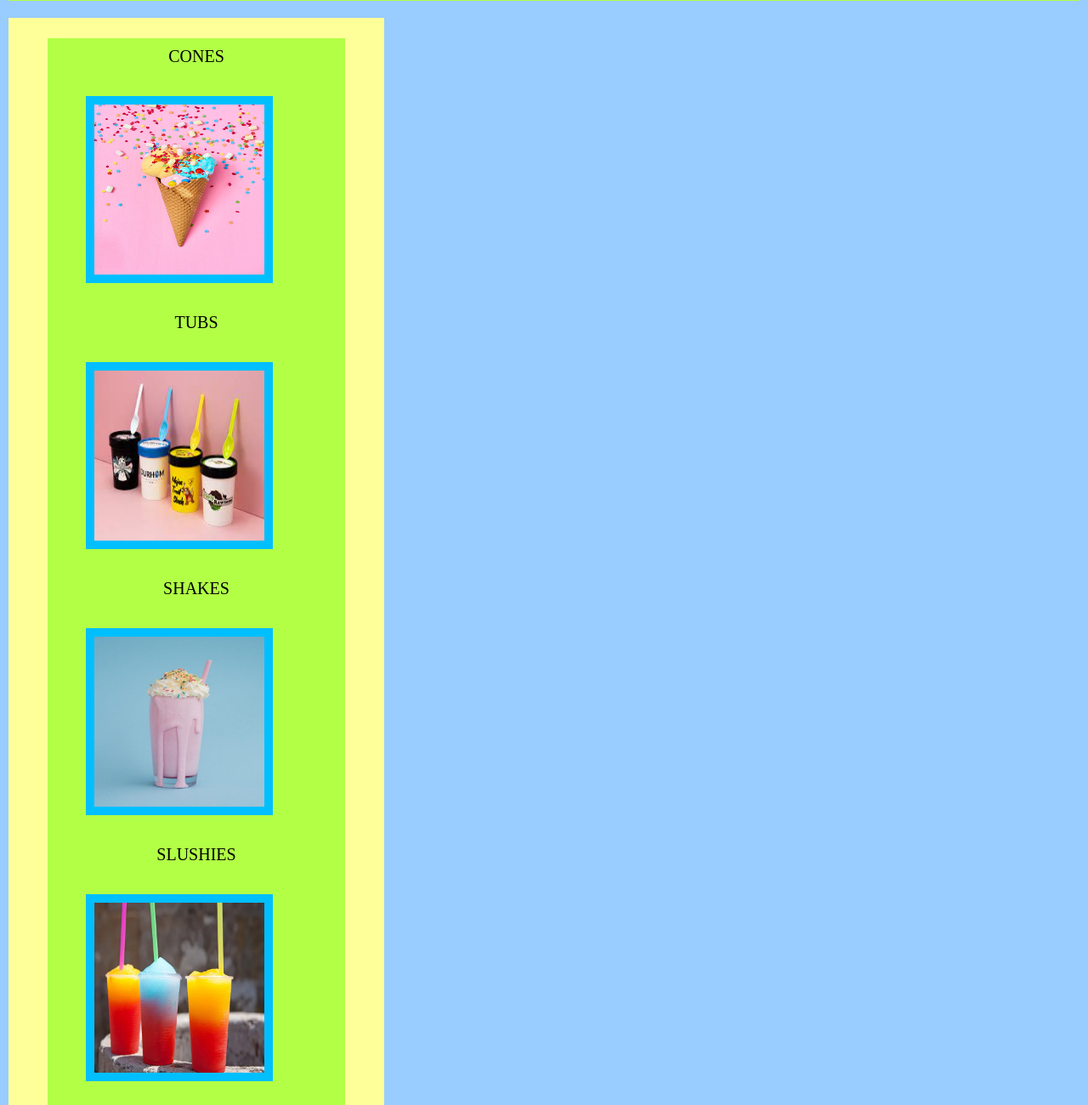
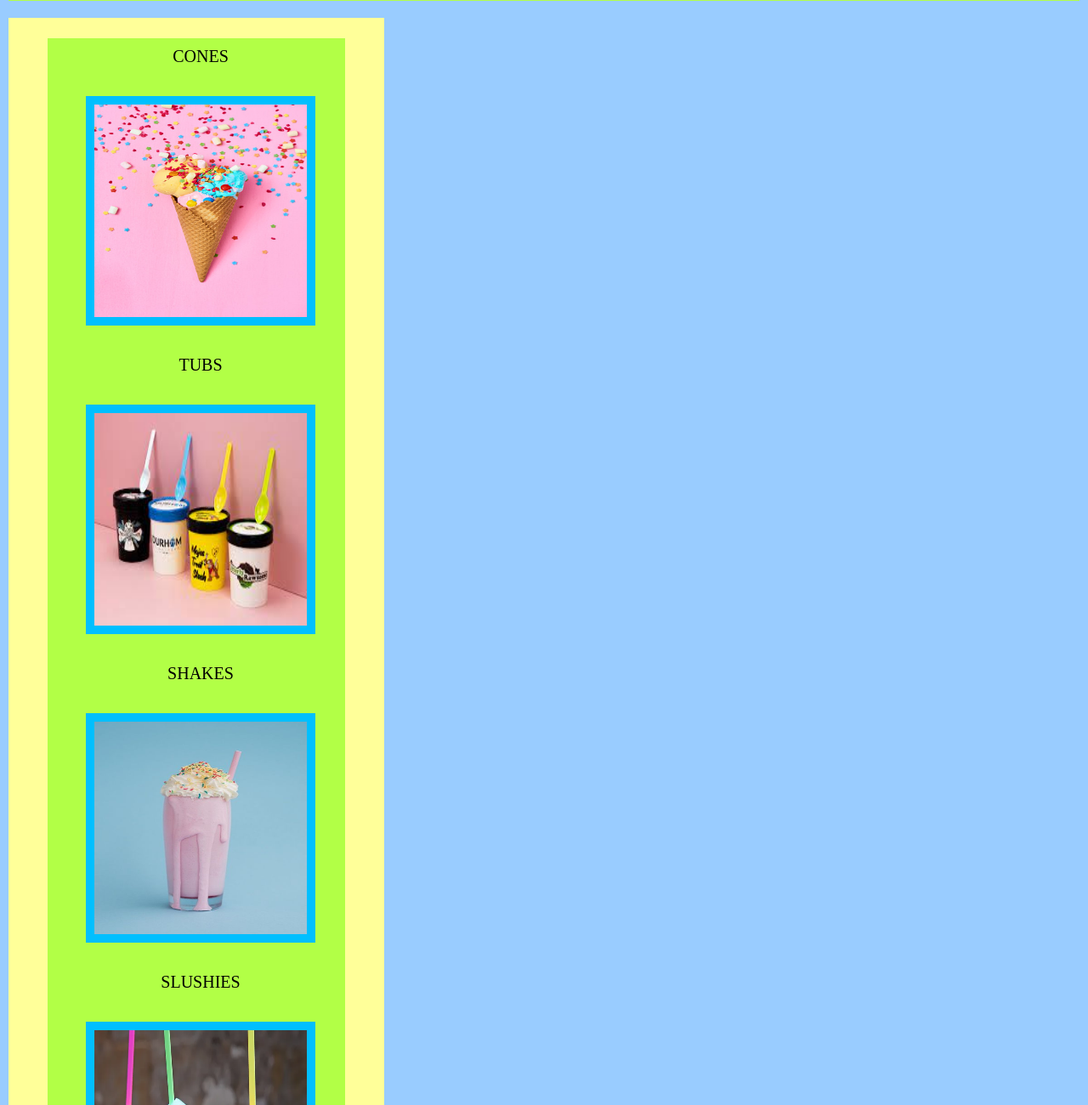
Before and after one commit to op-amateur/innoreva, a plain HTML site: page index.html in a window 1280 px wide. Shown: the part 280-1580 px from the top of the page at 85% size. Drawn offline with Linux system fonts and the light colour scheme.

Commit message:
Update index.html

```diff
--- a/index.html
+++ b/index.html
@@ -15,11 +15,11 @@
 <div class="left">
 <div class="divider-small">
 <ul>
-<li><class="button">CONES<div class="gallery"><img src="img1.jpg" width="200" height="200"></li>
-<li><class="button">TUBS<div class="gallery"><img src="img2.jfif" width="200" height="200"></li>
-<li><class="button">SHAKES<div class="gallery"><img src="img3.jpg" width="200" height="200"></li>
-<li><class="button">SLUSHIES<div class="gallery"><img src="img4.jpg" width="200" height="200"></li>
-<li><class="button">CRUSHES<div class="gallery"><img src="img5.jpg" width="200" height="200"></li>
+<li><class="button">CONES<br><div class="gallery"><img src="img1.jpg" width="250" height="250"></li>
+<li><class="button">TUBS<br><div class="gallery"><img src="img2.jfif" width="250" height="250"></li>
+<li><class="button">SHAKES<br><div class="gallery"><img src="img3.jpg" width="250" height="250"></li>
+<li><class="button">SLUSHIES<br><div class="gallery"><img src="img4.jpg" width="250" height="250"></li>
+<li><class="button">CRUSHES<br><div class="gallery"><img src="img5.jpg" width="250" height="250"></li>
 </ul>
 </div>
 </div>
```
